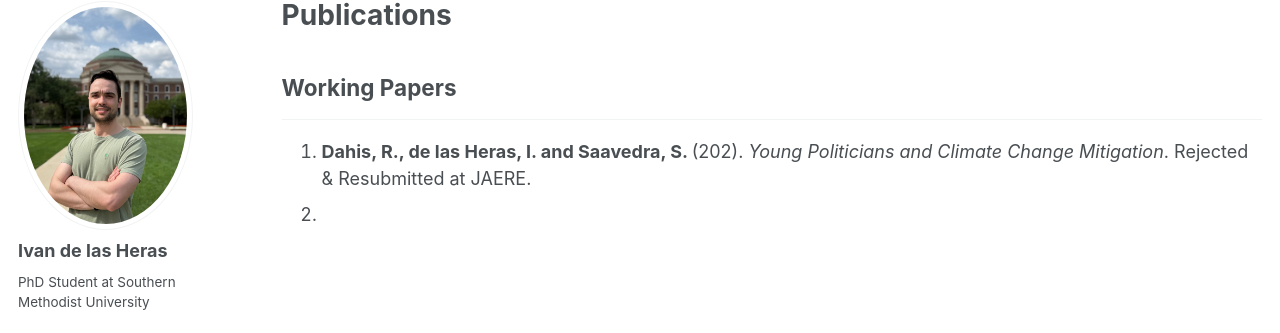
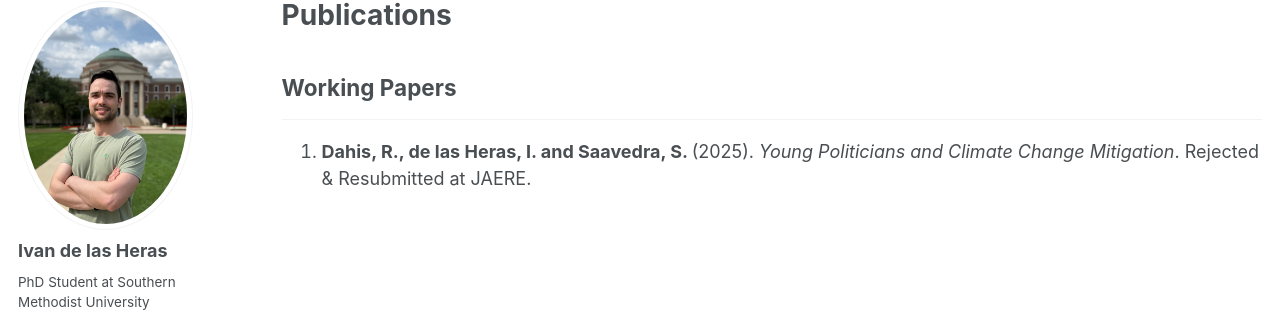
Before and after one commit to ivandelasheras/ivandelasheras.github.io, a Jekyll site: the page built from _pages/publications.html, in a window 1280 px wide. Shown: the part 98-431 px from the top of the page. Built offline with Jekyll 4.4.1, drawn with Linux system fonts in a browser that asks for light colours.

Commit message:
update publications

```diff
--- a/_pages/publications.html
+++ b/_pages/publications.html
@@ -14,11 +14,10 @@ author_profile: true
 
 <ol>
   <li>
-    <strong>Dahis, R., de las Heras, I. and Saavedra, S. </strong> (202).
+    <strong>Dahis, R., de las Heras, I. and Saavedra, S. </strong> (2025).
     <em>Young Politicians and Climate Change Mitigation</em>.
     <span>Rejected & Resubmitted at JAERE.</span>
   </li>
-  <li>
 </ol>
 
 <!--
```
